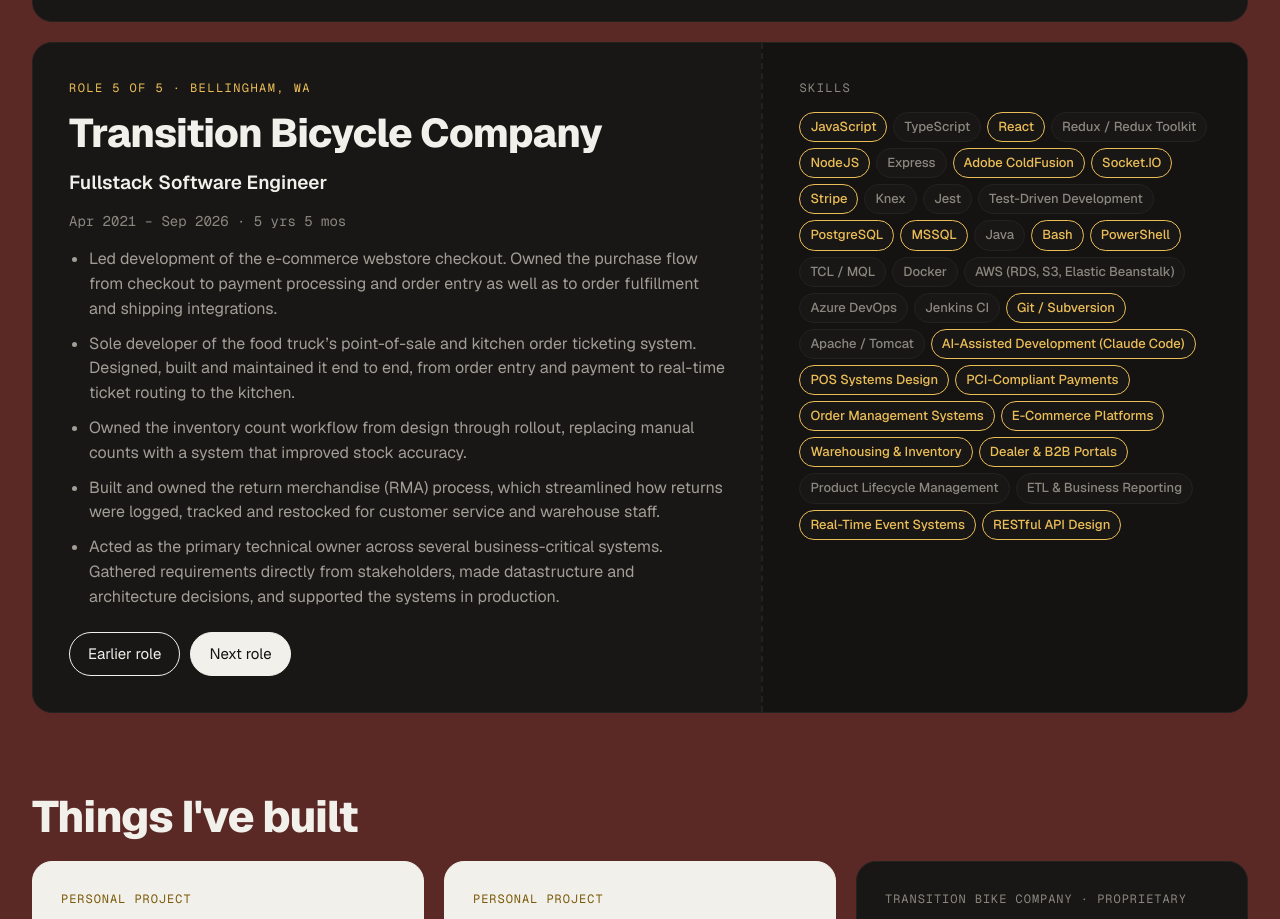
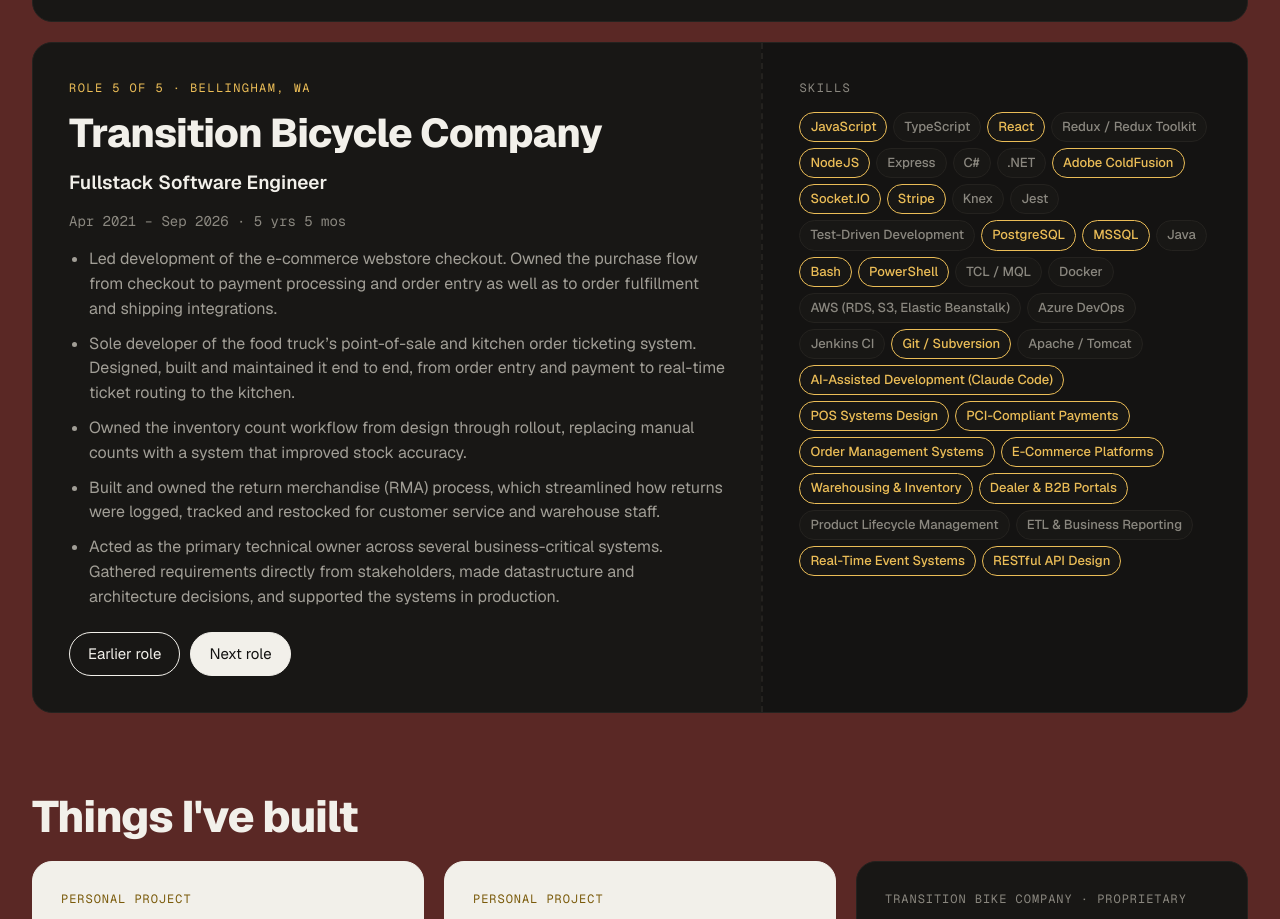
Before and after one commit to malerba423/jmalerba-portfolio, a React (Vite) app: page / in a window 1280 px wide. Shown: the part 1051-1970 px from the top of the page. Built offline with nearby package versions, Linux system fonts and the light colour scheme.

Commit message:
Update data.ts

```diff
--- a/src/data.ts
+++ b/src/data.ts
@@ -78,7 +78,7 @@
     start: '2020-12',
     end: '2021-04',
     tech: ['JavaScript', 'React', 'NodeJS'],
-    skills: ['JavaScript', 'React', 'NodeJS'],
+    skills: ['JavaScript', 'React', 'NodeJS', 'C#', '.NET'],
     bullets: [
       'Built internal tooling and web applications within a large enterprise engineering organization.',
       'Gained further experience working at scale with larger codebases, more formal code review processes, and enterprise-grade organizational patterns.',
@@ -176,6 +176,8 @@
     'Redux / Redux Toolkit',
     'NodeJS',
     'Express',
+    'C#',
+    '.NET',
     'Adobe ColdFusion',
     'Socket.IO',
     'Stripe',
```
